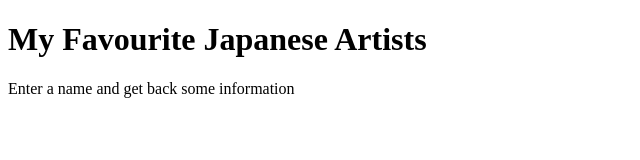
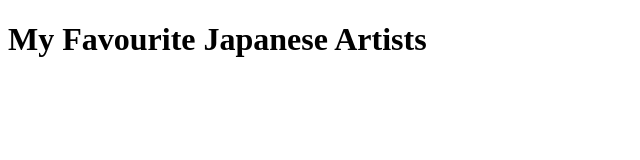
Before and after one commit to sean-k-dev/singers-api, a website: page index.html in a window 1280 px wide. Shown: the whole page, without its empty margins (0-640 px from the left). Drawn offline with Linux system fonts and the light colour scheme.

Commit message:
Japanese artist API project

```diff
--- a/index.html
+++ b/index.html
@@ -8,6 +8,5 @@
 </head>
 <body>
     <h1>My Favourite Japanese Artists</h1>
-    <p>Enter a name and get back some information</p>
 </body>
 </html>
```
